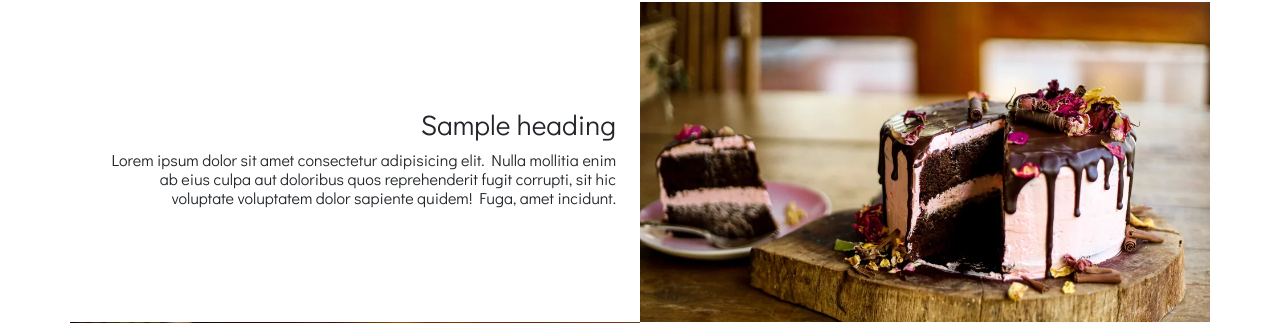
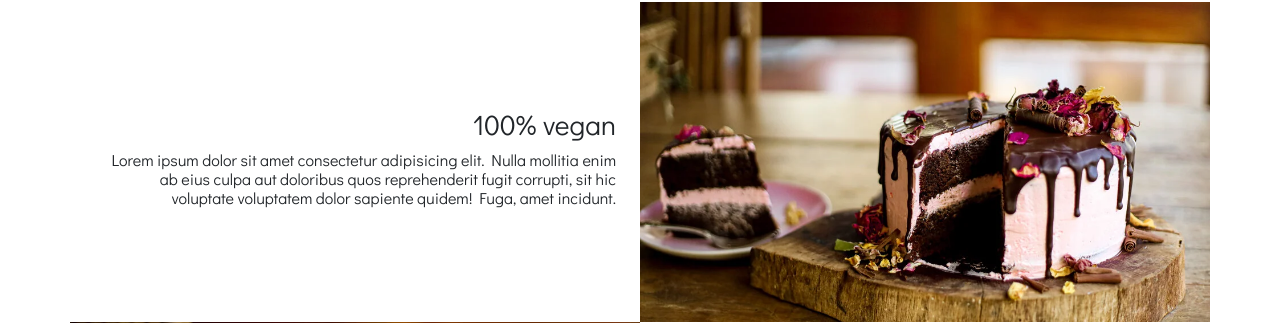
Before and after one commit to mattgriffindev/filfthy-gorgeous-vegan, a Flask app: page / in a window 1280 px wide. Shown: the part 790-1113 px from the top of the page. Run offline with Flask 2, Linux system fonts and the light colour scheme; some libraries are stand-ins or nearby versions; some web fonts are replaced.

Commit message:
Edit index.html: edit features text

```diff
--- a/cakebox/templates/index.html
+++ b/cakebox/templates/index.html
@@ -66,7 +66,7 @@
 	<div class="container">
 		<div class="row pt-1">
 			<div class="col-6 p-4 features-text-left">
-				<h3>Sample heading</h3>
+				<h3>100% vegan</h3>
 				<h6>Lorem ipsum dolor sit amet consectetur adipisicing elit. Nulla mollitia enim ab eius culpa aut
 					doloribus
 					quos reprehenderit fugit corrupti, sit hic voluptate voluptatem dolor sapiente quidem! Fuga, amet
```
